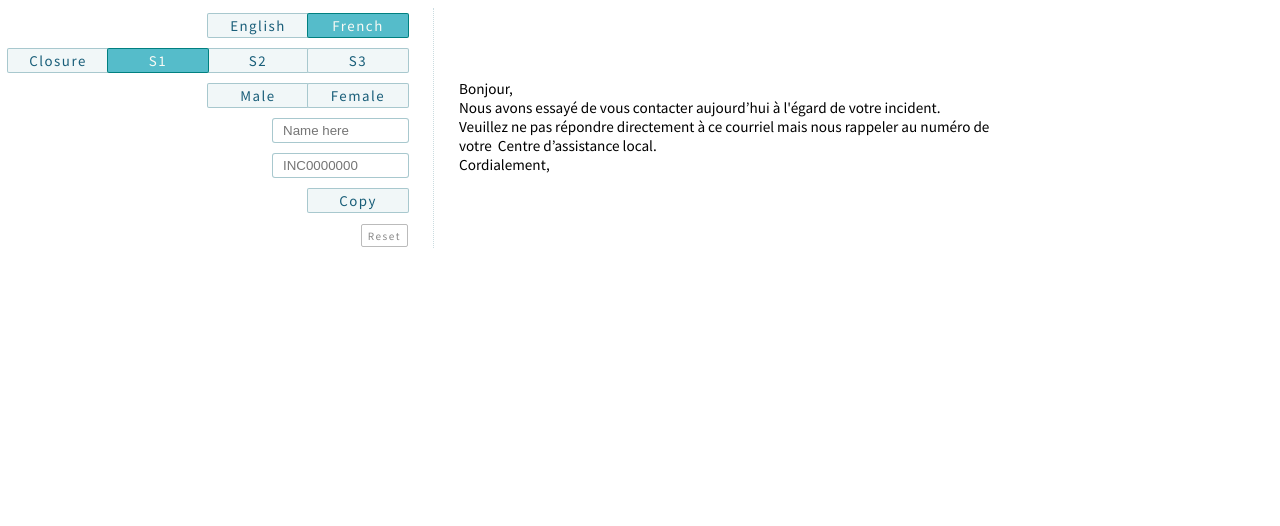
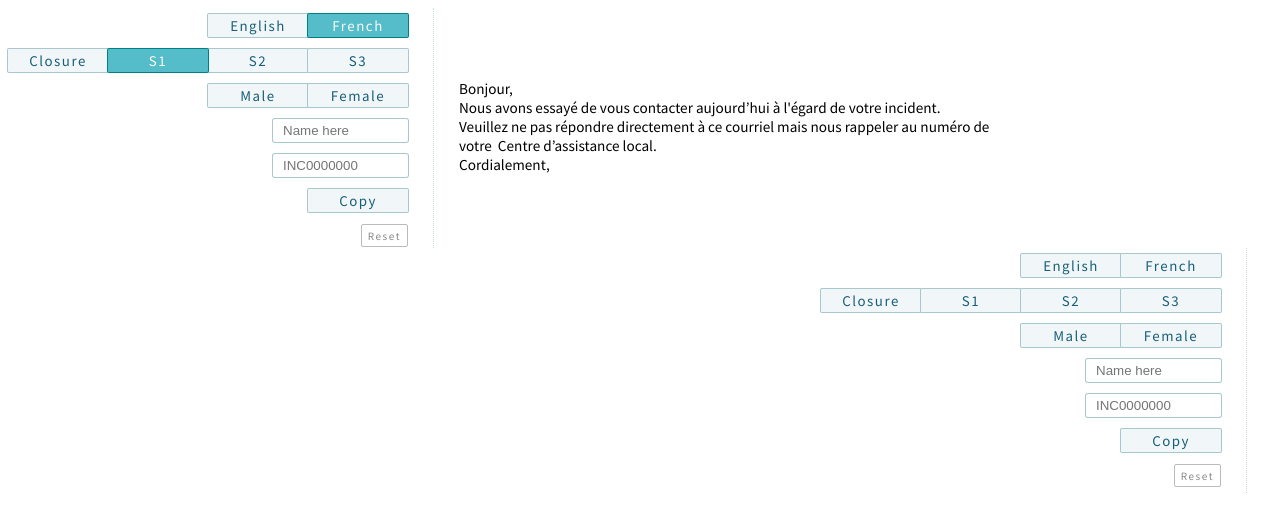
Before and after one commit to L-Blondy/Bombardier-React, a React (Create React App) app: page / in a window 1280 px wide. Shown: the top 526 px of the page. Built offline with nearby package versions, Linux system fonts and the light colour scheme.

Commit message:
Save point before Canging LEFTSIDE & RIGHTSIDE

```diff
--- a/src/App/App.js
+++ b/src/App/App.js
@@ -1,12 +1,13 @@
 import React from 'react';
 import EmailsTemplates from "./EmailsTemplates/EmailsTemplates";
+import LogsTemplates from "./LogsTemplates/LogsTemplates";
 
 class App extends React.Component {
 
 	state = {
 		key: {
 			strikes: 1000,
-			logs: 1000
+			logs: 2000
 		}
 	}
 
@@ -23,6 +24,7 @@ class App extends React.Component {
 		return (
 			<div className="App">
 				<EmailsTemplates key={ this.state.key.strikes } handleReset={ this.handleReset } />
+				<LogsTemplates key={ this.state.key.logs } handleReset={ this.handleReset } />
 			</div>
 		);
 	}
--- a/src/App/EmailsTemplates/EmailsTemplates.js
+++ b/src/App/EmailsTemplates/EmailsTemplates.js
@@ -1,6 +1,6 @@
 import React from "react";
-import LeftSide from "./LeftSide/LeftSide";
-import RightSide from "./RightSide/RightSide";
+import LeftSide from "../Modules/$LeftSide/LeftSide";
+import RightSide from "../Modules/$RightSide/RightSide";
 import "./EmailsTemplates.css";
 
 const templates = {
@@ -35,7 +35,6 @@ class EmailsTemplates extends React.Component {
 	}
 
 	componentDidMount = () => {
-		console.log( document.querySelector( `.EmailsTemplates .${ this.state.Language }` ) )
 		document.querySelector( `.EmailsTemplates .${ this.state.Language }` ).checked = true;
 		document.querySelector( `.EmailsTemplates .${ this.state.Strike }` ).checked = true;
 		this.setText();
--- /dev/null
+++ b/src/App/LogsTemplates/LogsTemplates.js
@@ -0,0 +1,36 @@
+import React from "react";
+
+import LeftSide from "../Modules/$LeftSide/LeftSide"
+import RightSide from "../Modules/$RightSide/RightSide"
+
+class LogsTemplates extends React.Component {
+
+	state = {
+		Language: "French",
+		Strike: "S1",
+		Gender: "",
+		Name: "",
+		Incident: "",
+		text: "",
+		copyAnimation: "inactive"
+	}
+
+	render () {
+		return (
+			<div className="LogsTemplates">
+				<LeftSide
+					getRadio={ this.getRadio }
+					toggleCopyAnimation={ this.state.copyAnimation }
+					toggleCopyCmd={ this.toggleCopyCmd }
+					handleReset={ this.props.handleReset }
+				/>
+				<RightSide
+					text={ this.state.text }
+					toggleCopyAnimation={ this.state.copyAnimation }
+				/>
+			</div>
+		)
+	}
+}
+
+export default LogsTemplates;
```
Also changed, not shown: src/App/Modules/$LeftSide/LeftSide.js (renamed from src/App/EmailsTemplates/LeftSide/LeftSide.js, +4 -4 lines), src/App/Modules/$LeftSide/LeftSide.css (renamed from src/App/EmailsTemplates/LeftSide/LeftSide.css), src/App/Modules/$LeftSide/LeftSide.scss (renamed from src/App/EmailsTemplates/LeftSide/LeftSide.scss), src/App/Modules/$RightSide/RightSide.css (renamed from src/App/EmailsTemplates/RightSide/RightSide.css), src/App/Modules/$RightSide/RightSide.js (renamed from src/App/EmailsTemplates/RightSide/RightSide.js), src/App/Modules/$RightSide/RightSide.scss (renamed from src/App/EmailsTemplates/RightSide/RightSide.scss), 2 other files (tests, documents, lock files or other folders).
